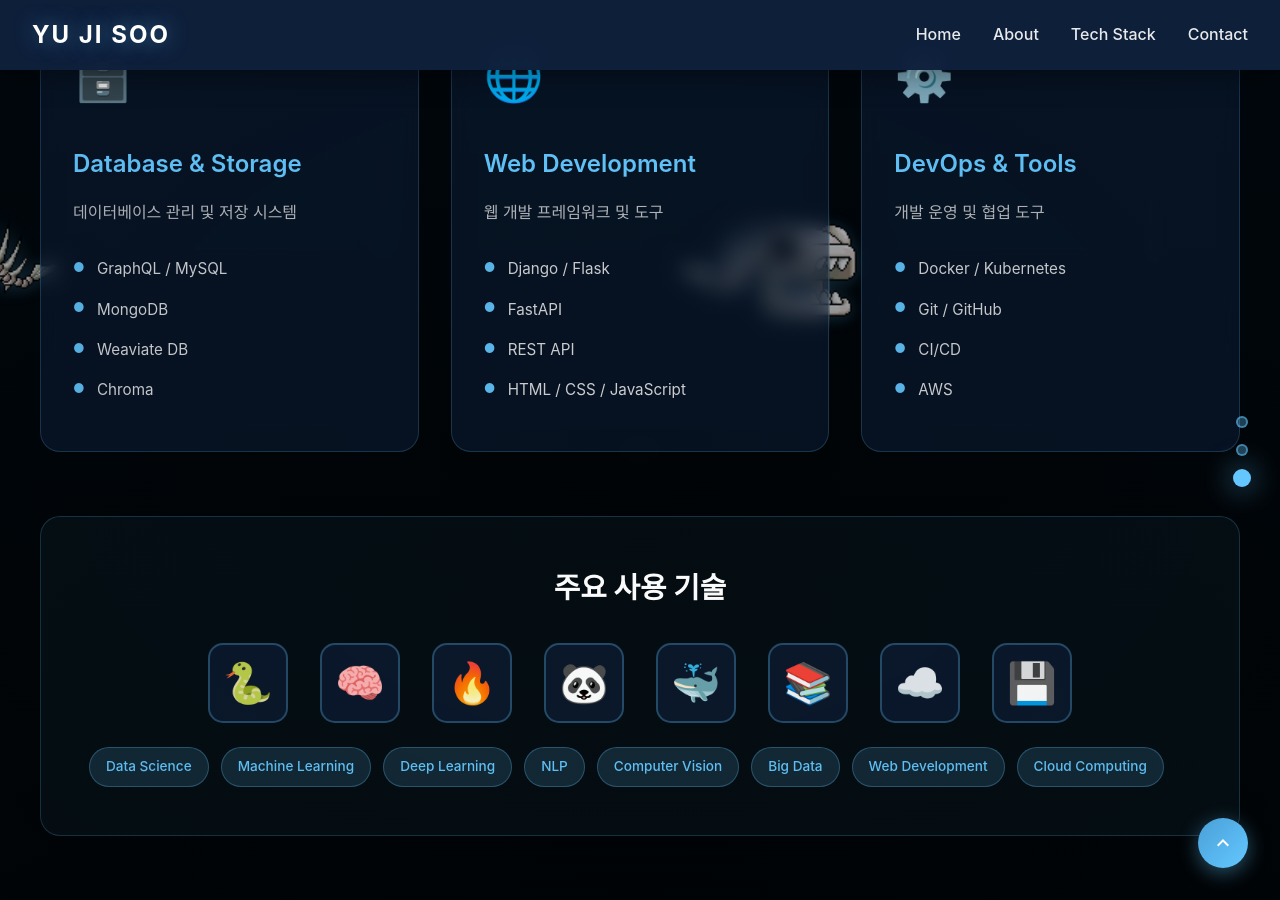
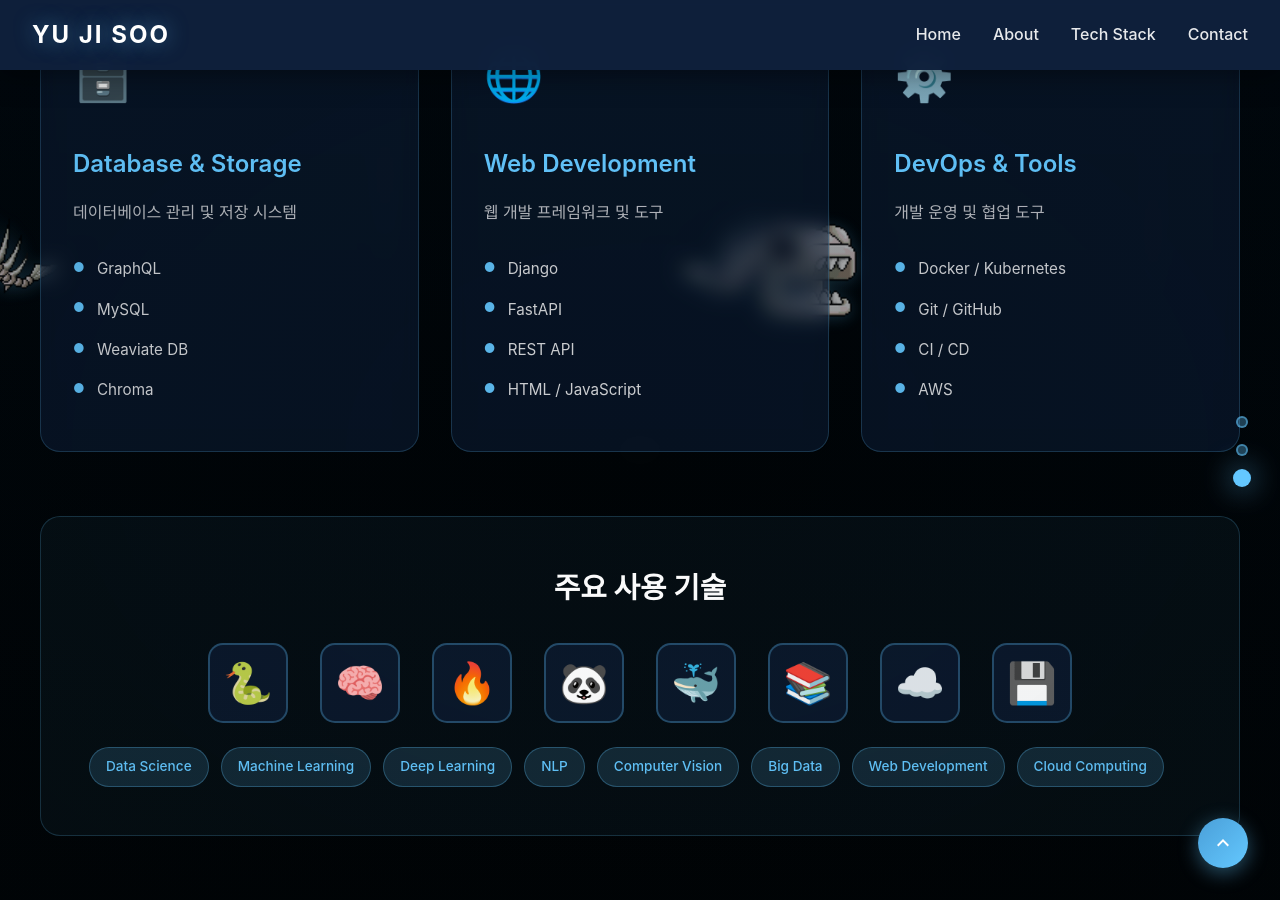
Before and after one commit to master0419/master0419.github.io, a Jekyll site: the page built from index.md, in a window 1280 px wide and 900 px high, scrolled down 2980 px. Built offline with Jekyll 4.4.1, drawn with Linux system fonts in a browser that asks for light colours.

Commit message:
Update index.md with minor adjustments

```diff
--- a/index.md
+++ b/index.md
@@ -221,8 +221,8 @@ title: Home
           데이터베이스 관리 및 저장 시스템
         </p>
         <ul class="tech-list">
-          <li>GraphQL / MySQL</li>
-          <li>MongoDB</li>
+          <li>GraphQL</li>
+          <li>MySQL</li>
           <li>Weaviate DB</li>
           <li>Chroma</li>
         </ul>
@@ -236,10 +236,10 @@ title: Home
           웹 개발 프레임워크 및 도구
         </p>
         <ul class="tech-list">
-          <li>Django / Flask</li>
+          <li>Django</li>
           <li>FastAPI</li>
           <li>REST API</li>
-          <li>HTML / CSS / JavaScript</li>
+          <li>HTML / JavaScript</li>
         </ul>
       </div>
 
@@ -253,7 +253,7 @@ title: Home
         <ul class="tech-list">
           <li>Docker / Kubernetes</li>
           <li>Git / GitHub</li>
-          <li>CI/CD</li>
+          <li>CI / CD</li>
           <li>AWS</li>
         </ul>
       </div>
```
